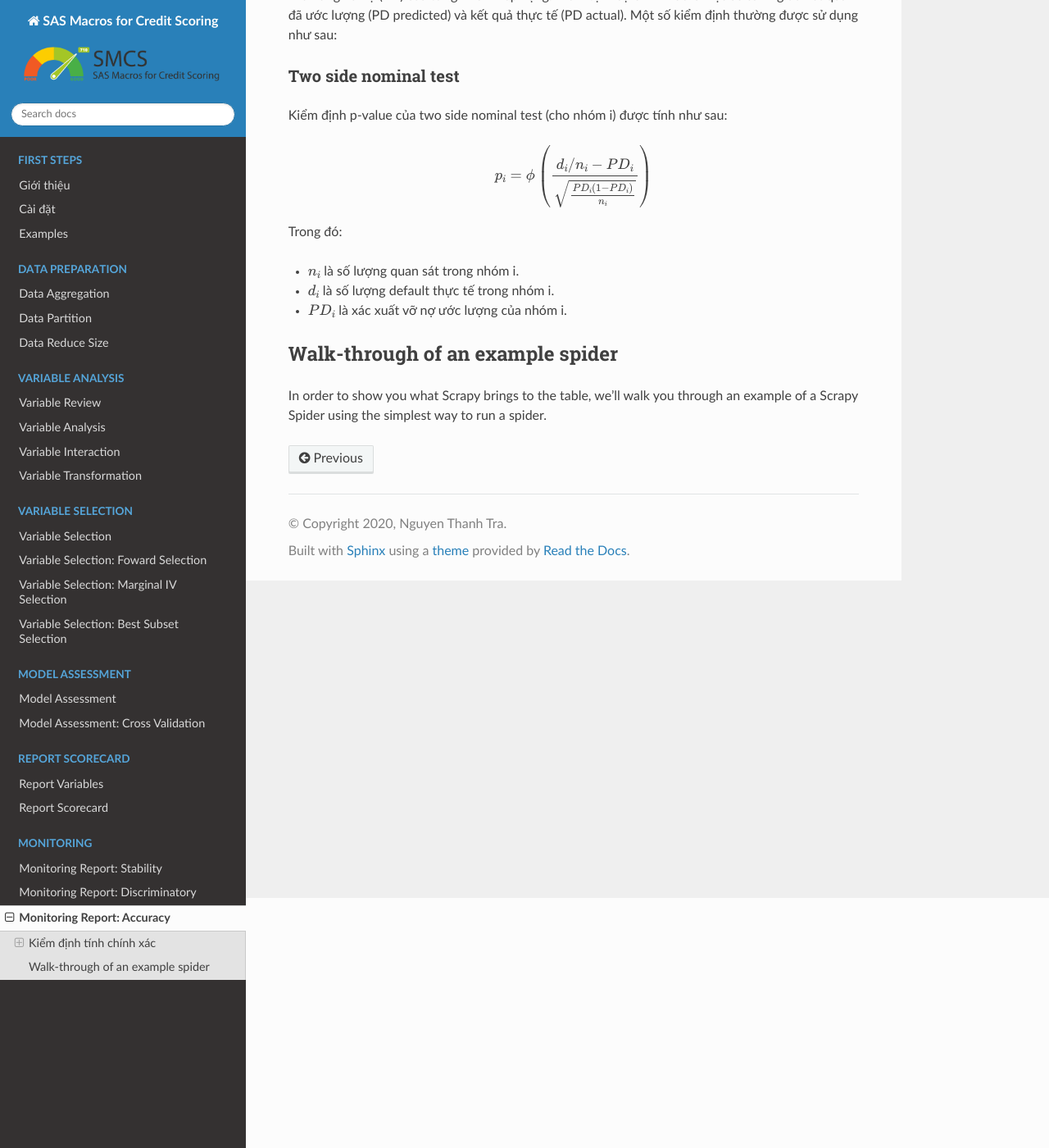
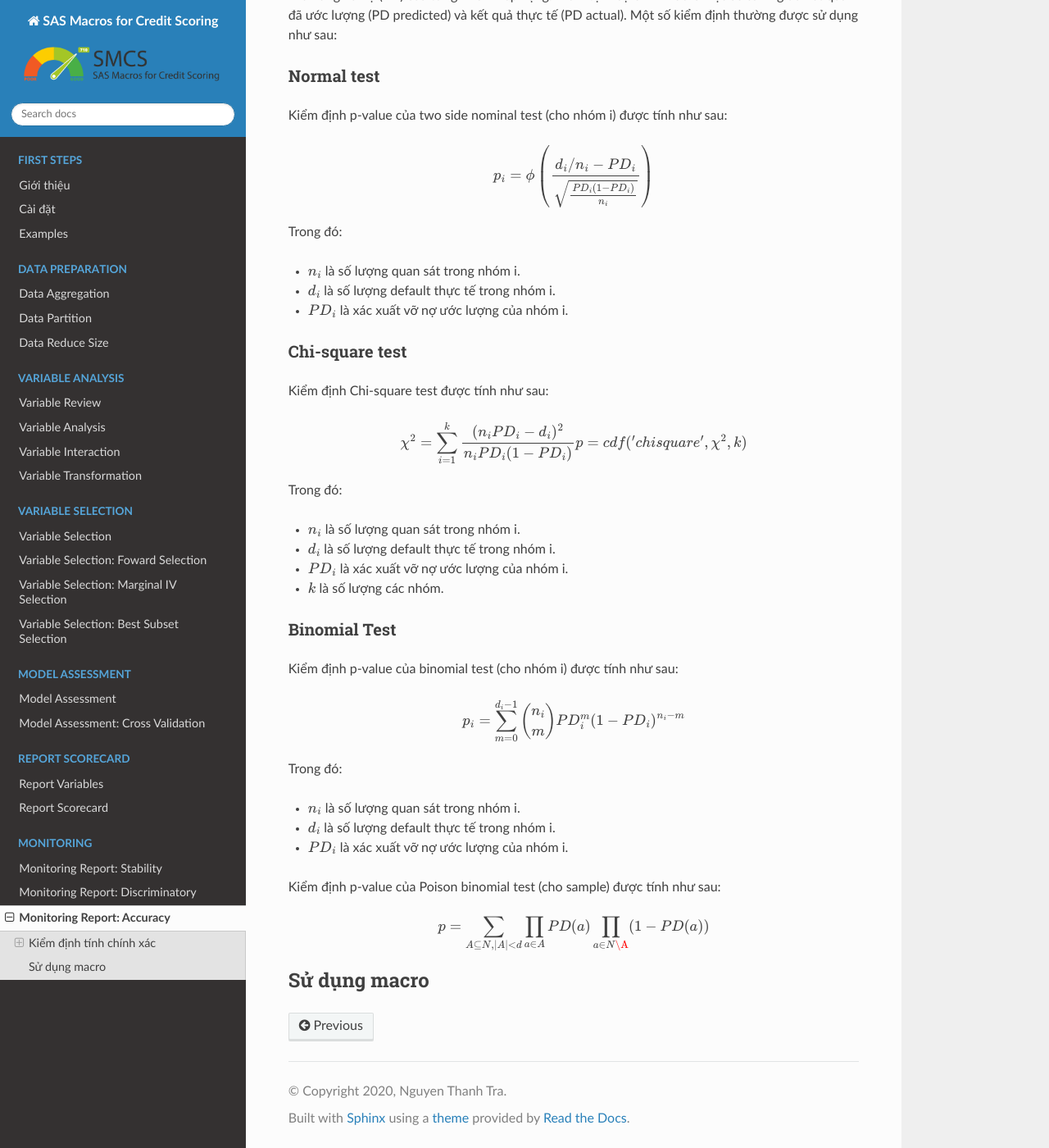
Before and after one commit to thanhtra254/SMCS, a Sphinx documentation site: the page built from docs/post/MoniAccuracy.rst, in a window 1280 px wide and 1400 px high, scrolled down 305 px. Shown: the whole window at 82% size. Built offline with Sphinx 7.4.7 and the Read the Docs theme 2.0.0, drawn with Linux system fonts in a browser that asks for light colours; comment, search, counter and statistics services are not loaded.

Commit message:
Update MoniAccuracy.rst

```diff
--- a/docs/post/MoniAccuracy.rst
+++ b/docs/post/MoniAccuracy.rst
@@ -9,8 +9,8 @@ Kiểm định tính chính xác
 
 Kiểm định sự chính xác chỉ xuất hiện ở các mô hình phải dự đoán chính xác biến đầu ra (khác với mô hình xếp hạng chỉ quan tâm tới thứ tự giữa các quan sát). Ví dụ phổ biến về mô hình dạng này là mô hình PD. Trong trường hợp này, chất lượng của mô hình phụ thuộc vào việc dự đoán chính xác khả năng vỡ nợ (PD) của từng nhóm xếp hạng. Kiểm định sự chính xác là việc so sánh giữa kết quả đã ước lượng (PD predicted) và kết quả thực tế (PD actual). Một số kiểm định thường được sử dụng như sau:
 
-Two side nominal test
----------------------
+Normal test
+-----------
 
 Kiểm định p-value của two side nominal test (cho nhóm i) được tính như sau:
 
@@ -24,10 +24,40 @@ Trong đó:
 - :math:`d_i` là số lượng default thực tế trong nhóm i.
 - :math:`PD_i` là xác xuất vỡ nợ ước lượng của nhóm i.
 
+Chi-square test
+---------------
 
+Kiểm định Chi-square test được tính như sau:
 
-Walk-through of an example spider
-=================================
+.. math::
+  \chi^2=\sum_{i=1}^k \frac{(n_i PD_i -d_i)^2}{n_i PD_i(1-PD_i)}
+  p=cdf('chisquare', \chi^2, k)
 
-In order to show you what Scrapy brings to the table, we'll walk you through an
-example of a Scrapy Spider using the simplest way to run a spider.
+Trong đó:
+
+- :math:`n_i` là số lượng quan sát trong nhóm i.
+- :math:`d_i` là số lượng default thực tế trong nhóm i.
+- :math:`PD_i` là xác xuất vỡ nợ ước lượng của nhóm i.
+- :math:`k` là số lượng các nhóm.
+
+Binomial Test
+-------------
+
+Kiểm định p-value của binomial test (cho nhóm i) được tính như sau:
+
+.. math::
+  p_i=\sum_{m=0}^{d_i-1}\binom{n_i}{m}PD_i^m\left(1-PD_i\right)^{n_i-m}
+
+Trong đó:
+
+- :math:`n_i` là số lượng quan sát trong nhóm i.
+- :math:`d_i` là số lượng default thực tế trong nhóm i.
+- :math:`PD_i` là xác xuất vỡ nợ ước lượng của nhóm i.
+
+Kiểm định p-value của Poison binomial test (cho sample) được tính như sau:
+
+.. math::
+  p=\sum_{A \subseteq N, |A|<d}\prod_{a\in A}PD(a)\prod_{a\in N\A}(1-PD(a))
+
+Sử dụng macro
+=============
```
